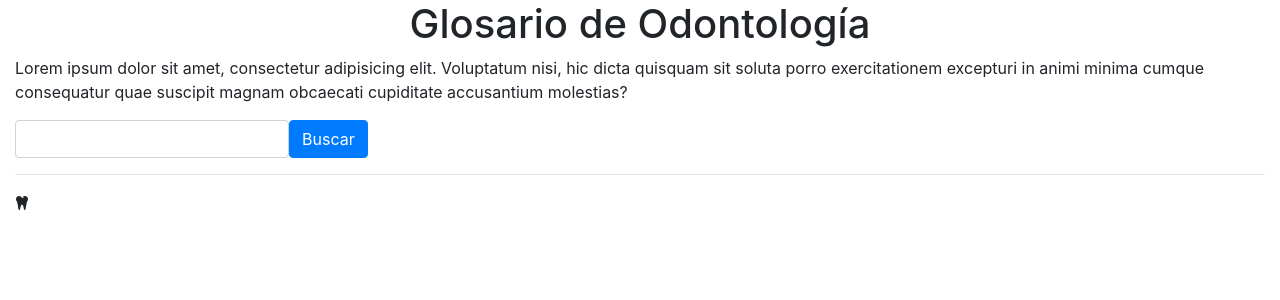
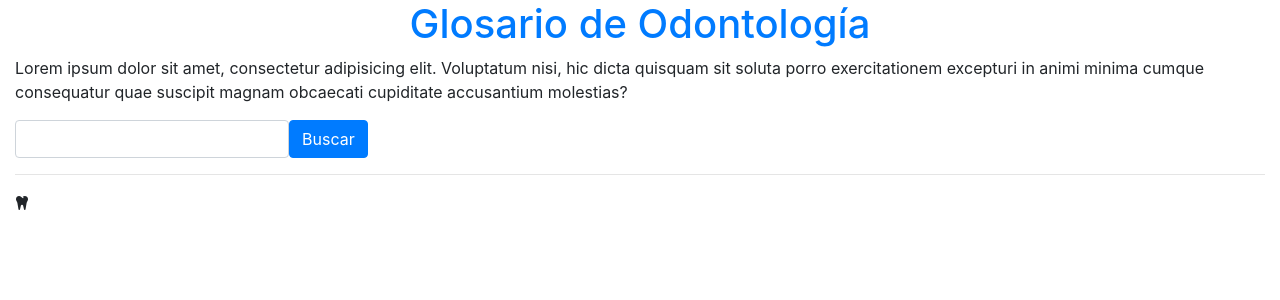
Before and after one commit to fvillena/dental-glossary, a PHP site: page /dental-glossary/index.php in a window 1280 px wide. Shown: the top 300 px of the page. Run offline with PHP 8.4, Linux system fonts and the light colour scheme; some libraries are stand-ins or nearby versions.

Commit message:
adding an anchor to the index to the website heading

```diff
--- a/header.php
+++ b/header.php
@@ -1,3 +1,3 @@
-<h1 class='text-center'>Glosario de Odontología</h1>
+<h1 class='text-center'><a href='index.php'>Glosario de Odontología</a></h1>
 <link rel="stylesheet" href="https://stackpath.bootstrapcdn.com/bootstrap/4.3.1/css/bootstrap.min.css" integrity="sha384-ggOyR0iXCbMQv3Xipma34MD+dH/1fQ784/j6cY/iJTQUOhcWr7x9JvoRxT2MZw1T" crossorigin="anonymous">
 <script src="https://kit.fontawesome.com/b7c0bed79a.js"></script>
```
